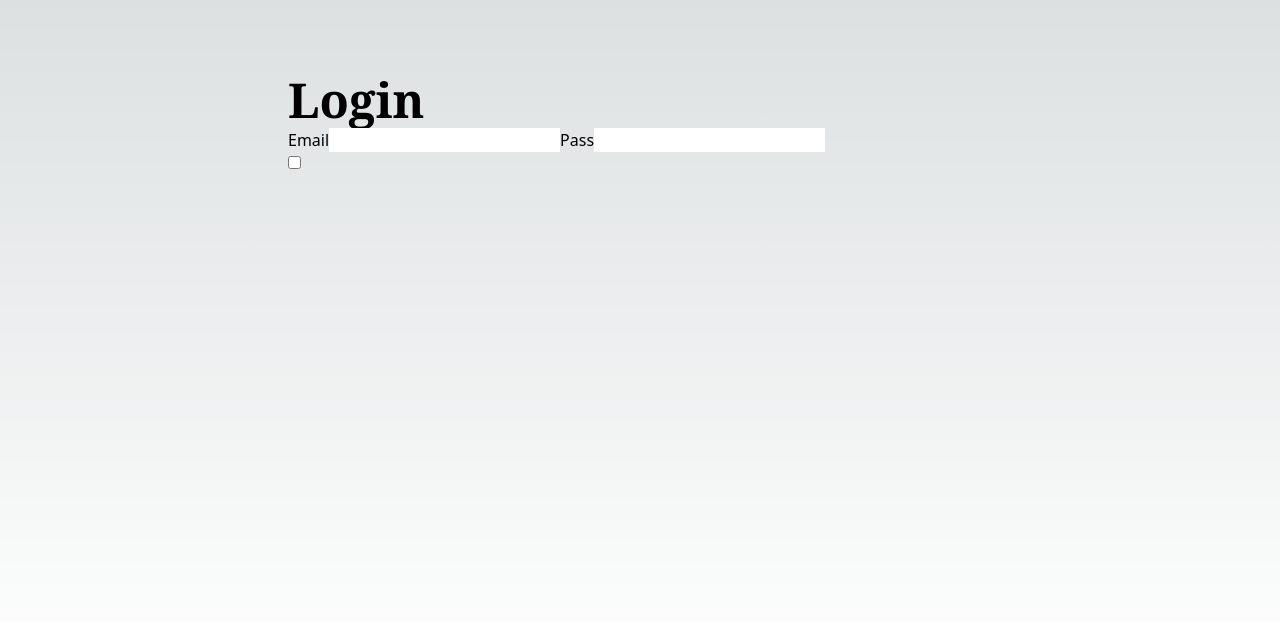
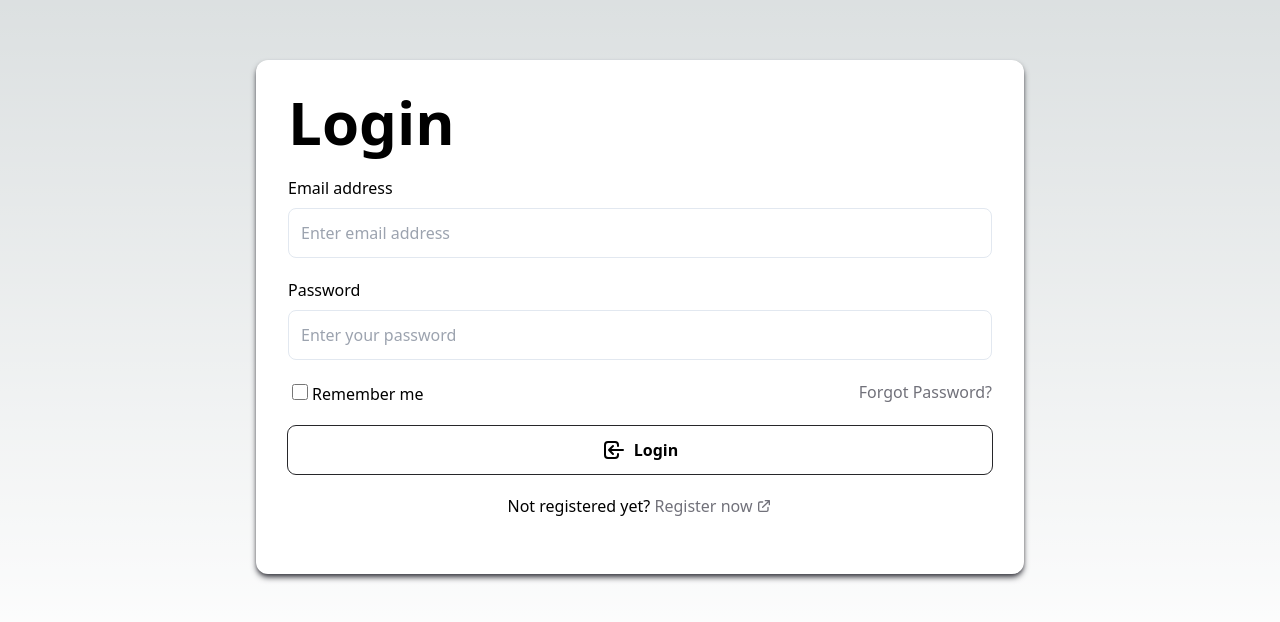
Before and after one commit to Gordoxmon/Jemis, a Next.js app in the folder Site/jemis/: page / in a window 1280 px wide. Shown: the part 116-738 px from the top of the page. Built offline with nearby package versions, Linux system fonts and the light colour scheme; no server answers; the database is empty.

Commit message:
css do login feito com a estrutura de html

```diff
--- a/Site/jemis/src/app/layout.tsx
+++ b/Site/jemis/src/app/layout.tsx
@@ -15,7 +15,7 @@ export default function RootLayout({
 }) {
   return (
     <html lang="pt-PT">
-      <body className={"flex h-screen justify-center items-center "}>
+      <body className={"flex h-screen justify-center items-center"}>
         {children}
       </body>
     </html>
--- a/Site/jemis/src/app/page.tsx
+++ b/Site/jemis/src/app/page.tsx
@@ -10,43 +10,139 @@ export default async function TestConnectionPage() {
   const data = await collection.find().toArray();
 
   return (
-    <main className="justify-center align-middle m-12 w-4/5 h-4/5 lg:-24 lg:w-3/5 lg:h-3/5">
-      <div className="  w-full h-full p-4 sm:p-6 md:p-8 rounded-lg dark:bg-zinc-700 dark:border-zinc-900 ">
-        <form className="flex gap-1 flex-col" action="#">
-          <h1 className="justify-start text-5xl font-bold font-serif">Login</h1>
-          <div className="grid-cols-2 ">
-            <label htmlFor="Email" className="text-base font-medium">
-              Email
+    <main className="justify-center align-middle m-8 w-4/5 h-4/5  lg:w-3/5 lg:h-3/5 font-sans text-black">
+      <div className="max-w-4xl mx-auto my-4 p-8 rounded-xl bg-white shadow-md shadow-zinc-700   dark:bg-zinc-800 dark:shadow-md dark:shadow-zinc-600">
+        <h1 className="text-6xl font-bold antialiased dark:text-zinc-50 ">
+          Login
+        </h1>
+        <form action="" className="my-6">
+          <div className="flex flex-col space-y-5">
+            <label htmlFor="email">
+              <p className="font-medium dark:text-zinc-300 pb-2">
+                Email address
+              </p>
+              <input
+                id="email"
+                name="email"
+                type="email"
+                className="w-full py-3 border border-slate-200 rounded-lg px-3 focus:outline-none focus:border-slate-500 hover:shadow "
+                placeholder="Enter email address"
+              />
             </label>
-            <input type="text" name="Email" id="Email" />
-            <label htmlFor="Email" className="text-base font-medium">
-              Pass
+            <label htmlFor="password">
+              <p className="font-medium dark:text-zinc-300 pb-2">Password</p>
+              <input
+                id="password"
+                name="password"
+                type="password"
+                className="w-full py-3 border border-slate-200 rounded-lg px-3 focus:outline-none focus:border-slate-500 hover:shadow"
+                placeholder="Enter your password"
+              />
             </label>
-            <input type="text" name="Email" id="Email" />
-          </div>
-          <div className="flex gap-2 ">
-            <input type="checkbox" name="rmeber" id="remeber" />
-            <label htmlFor="Email" className="text-base font-medium"></label>
+            <div className="flex flex-row justify-between">
+              <div>
+                <label htmlFor="remember" className="dark:text-zinc-300">
+                  <input
+                    type="checkbox"
+                    id="remember"
+                    className="w-4 h-4 border-slate-200 focus:bg-zinc-200  m-1"
+                  />
+                  Remember me
+                </label>
+              </div>
+              <div>
+                <a href="#" className="font-medium text-zinc-500">
+                  Forgot Password?
+                </a>
+              </div>
+            </div>
+            <button className="w-full py-3 font-semibold text-black outline outline-1 outline-zinc-800   hover:text-white hover:bg-zinc-900 dark:text-zinc-100 dark:outline-zinc-100 dark:hover:bg-zinc-100 dark:hover:text-zinc-900 rounded-lg border-zinc-200 hover:shadow inline-flex space-x-2 items-center justify-center">
+              <svg
+                xmlns="http://www.w3.org/2000/svg"
+                className="h-6 w-6"
+                fill="none"
+                viewBox="0 0 24 24"
+                stroke="currentColor"
+                stroke-width="2"
+              >
+                <path
+                  stroke-linecap="round"
+                  stroke-linejoin="round"
+                  d="M11 16l-4-4m0 0l4-4m-4 4h14m-5 4v1a3 3 0 01-3 3H6a3 3 0 01-3-3V7a3 3 0 013-3h7a3 3 0 013 3v1"
+                />
+              </svg>
+              <span>Login</span>
+            </button>
+            <p className="text-center dark:text-zinc-100">
+              Not registered yet?{" "}
+              <a
+                href="#"
+                className="text-zinc-500 font-medium inline-flex space-x-1 items-center"
+              >
+                <span>Register now </span>
+                <span>
+                  <svg
+                    xmlns="http://www.w3.org/2000/svg"
+                    className="h-4 w-4"
+                    fill="none"
+                    viewBox="0 0 24 24"
+                    stroke="currentColor"
+                    stroke-width="2"
+                  >
+                    <path
+                      stroke-linecap="round"
+                      stroke-linejoin="round"
+                      d="M10 6H6a2 2 0 00-2 2v10a2 2 0 002 2h10a2 2 0 002-2v-4M14 4h6m0 0v6m0-6L10 14"
+                    />
+                  </svg>
+                </span>
+              </a>
+            </p>
           </div>
         </form>
       </div>
+      {/* <div className="w-full h-full p-4 sm:p-6 md:p-8 rounded-lg dark:bg-zinc-700 dark:border-zinc-900 overflow-scroll">
+        <form className="grid grid-cols-4 gap-2 m-1  h-full" action="#">
+          <h1 className="col-span-4 text-5xl font-bold font-serif">Login</h1>
+          <label
+            htmlFor="Email"
+            className="text-base font-medium justify-self-center"
+          >
+            Email
+          </label>
+          <input type="text" name="Email" id="Email" className="col-span-3" />
+          <label
+            htmlFor="Pass"
+            className="text-base font-medium justify-self-center"
+          >
+            Pass
+          </label>
+          <input type="text" name="Pass" id="Pass" className="col-span-3" />
+          <div className="justify-self-center align-bottom">
+            <input
+              type="checkbox"
+              name="Remember"
+              id="Remember"
+              className="w-fit h-2/4 mr-1"
+            />
+          </div>
+          <label htmlFor="Remember" className="text-sm font-light">
+            Remember
+          </label>
+          <div className="col-span-1"></div>
+          <div className="justify-self-center">
+            <a href="">Forgot password?</a>
+          </div>
+          <div className="col-span-4">
+            <button
+              type="submit"
+              className="w-full font-bold py-2 px-4 rounded-lg bg-zinc-700 hover:bg-zinc-800 text-white  "
+            >
+              Login
+            </button>
+          </div>
+        </form>
+      </div> */}
     </main>
   );
 }
-/* <form action="" method="post">
-        <section className="bg-white min-w-full max-w-2xl  grid grid-flow-row grid-cols-2  gap-2 p-3 text-start  ">
-          <h1 className="col-span-2">Login</h1>
-          <div className="col-span-2 flex flex-auto ">
-            <label htmlFor="Email" className="mr-2 w-12">
-              Email:
-            </label>
-            <input type="text" name="Email" id="Email" />
-          </div>
-          <div className="col-span-2 flex flex-auto ">
-            <label htmlFor="Pass" className="mr-2 w-12">
-              Pass:
-            </label>
-            <input type="text" name="Pass" id="Pass" />
-          </div>
-        </section>
-      </form> */
```
